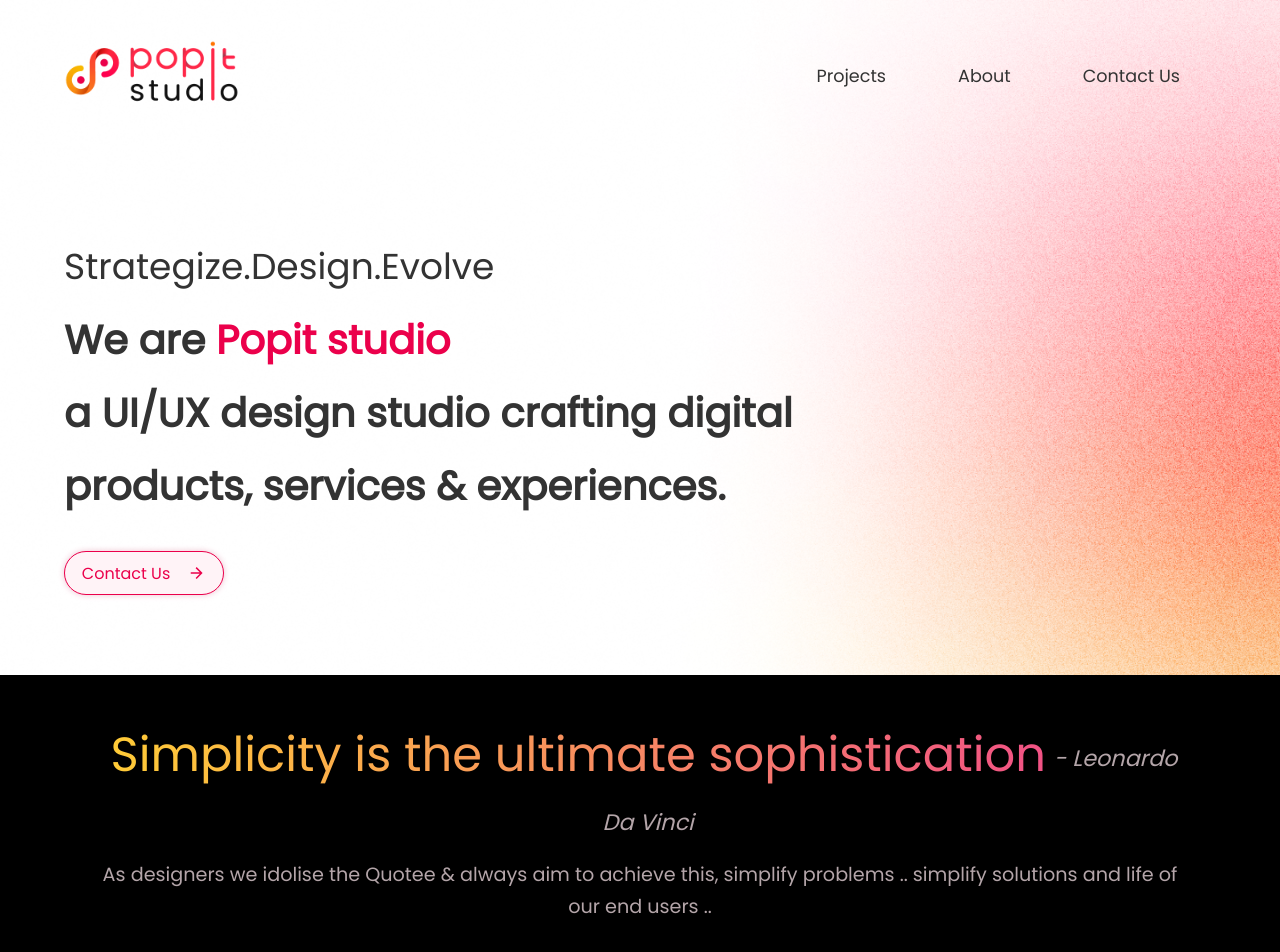
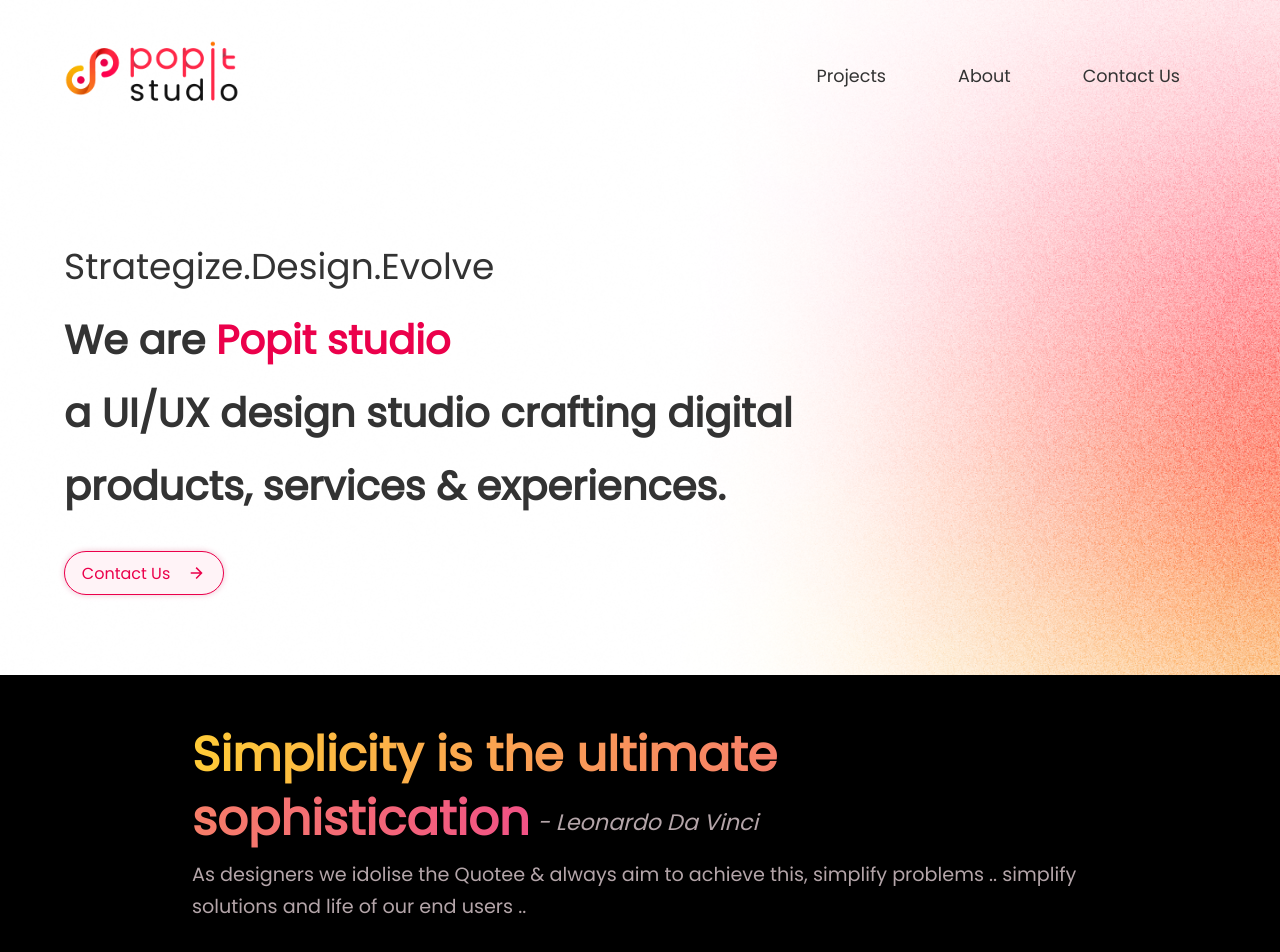
Before and after one commit to contactsanthosh21/popit, a React (Vite) app: page / in a window 1280 px wide. Shown: the top 952 px of the page. Built offline with nearby package versions, Linux system fonts and the light colour scheme.

Commit message:
Added quote banner

```diff
--- a/src/App.jsx
+++ b/src/App.jsx
@@ -21,10 +21,10 @@
           <IntroBanner />
       </div>
       <Quotes
-      style ={{padding:'3rem 6rem',textAlign:'center'}}
       quoteContent={quoteContent}
       quoteAuthor={quoteAuthor}
-      quoteDescription={quoteDescription} />
+      quoteDescription={quoteDescription}
+      />
     </div>
   )
 }
--- a/src/components/QuoteBanner/QuoteBanner.jsx
+++ b/src/components/QuoteBanner/QuoteBanner.jsx
@@ -1,13 +1,11 @@
 import React from 'react'
 
-const QuoteBanner = ({children, className, style}) => {
+const QuoteBanner = ({children,className,style}) => {
   return (
     <div
     className={className}
     style={{
-        width: '100%',
-        background: '#000',
-        ...style
+       ...style
     }}
     >
         {children}
--- a/src/sections/Quotes/Quotes.scss
+++ b/src/sections/Quotes/Quotes.scss
@@ -1,6 +1,10 @@
 @import "../../variables.scss";
 
 .quote-container{
+    width: 100%;
+    background: #000;
+    padding:3rem 12rem;
+    text-align: left;
     .quote-container__content{
         background: -webkit-linear-gradient(0deg, #FFCB37 0%,#F15285 100%);
         max-width: max-content;
@@ -9,14 +13,14 @@
         text-align: center;
         font-size: 3rem;
         font-style: normal;
-        font-weight: 500;
+        font-weight: $font-bold;
         line-height: 4rem;
     }
     .quote-container__author{
         color: $color-grey;
         font-size: 1.4rem;
         font-style: italic;
-        font-weight: 400;
+        font-weight: $font-normal;
         line-height: 4rem;
         position: relative;
         top: -0.3rem;
@@ -26,7 +30,7 @@
         color: $color-grey;
         font-size: 1.2rem;
         font-style: normal;
-        font-weight: 400;
+        font-weight: $font-normal;
         line-height: 2rem;
     }
 }
--- a/src/sections/Quotes/Quotes.tsx
+++ b/src/sections/Quotes/Quotes.tsx
@@ -10,10 +10,9 @@
 }) => {
   return (
     <QuoteBanner
-    className='quote-container'
-    style={style}
+    className="quote-container"
+    style={{...style}}
     >
-    <div>
       <span className='quote-container__content'>
         {quoteContent}
       </span>
@@ -23,7 +22,6 @@
       <p className='quote-container__description'>
         {quoteDescription}
       </p>
-    </div>
     </QuoteBanner>
   )
 }
--- a/src/variables.scss
+++ b/src/variables.scss
@@ -3,3 +3,5 @@
 $color-black: #333;
 $color-popit: #EB004B;
 $color-grey: #B4A5A9;
+$font-normal: 400;
+$font-bold: 700;
```
